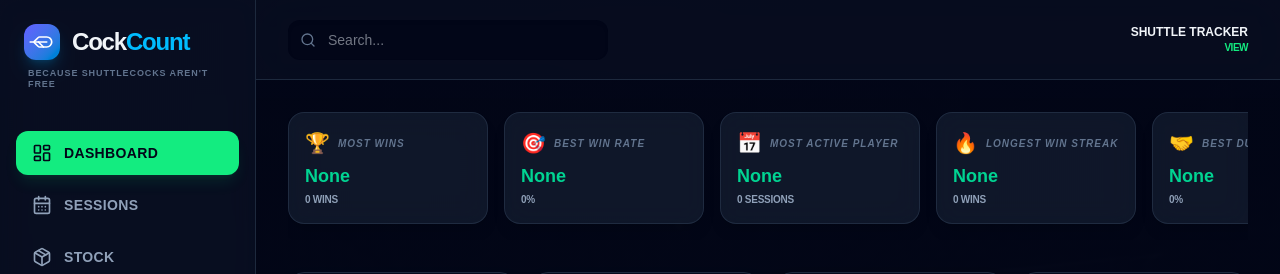
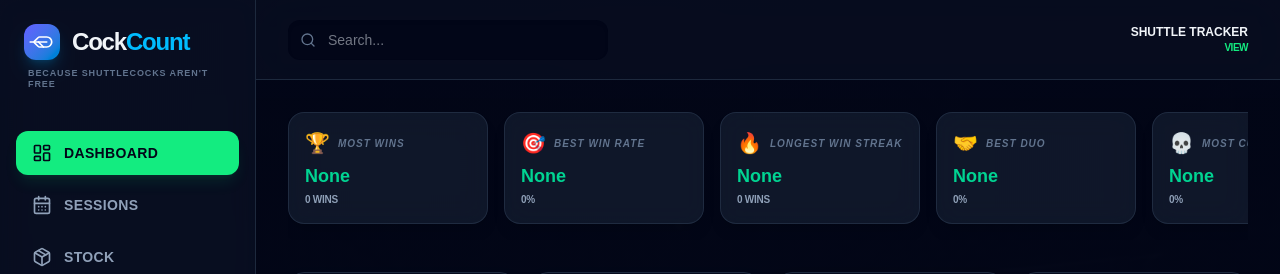
Before and after one commit to jinvoonn/Shuttlecock-Tracker, a Next.js app: page /view in a window 1280 px wide. Shown: the top 274 px of the page. Built offline with nearby package versions, Linux system fonts and the light colour scheme; no server answers; the database is empty.

Commit message:
Update page.tsx

```diff
--- a/src/app/[mode]/page.tsx
+++ b/src/app/[mode]/page.tsx
@@ -133,7 +133,6 @@ export default async function DashboardPage({ params }: { params: Promise<{ mode
   const bestWinRateP = Object.entries(pStats)
     .filter(([, s]) => s.total >= 10)
     .sort((a, b) => (b[1].wins / b[1].total) - (a[1].wins / a[1].total))[0];
-  const mostActiveP = Object.entries(pStats).sort((a, b) => b[1].sessions - a[1].sessions)[0];
   const longestStreakP = Object.entries(pStats).sort((a, b) => b[1].maxStreak - a[1].maxStreak)[0];
 
   const duoArray = Object.entries(duoStats).filter(([, s]) => s.total >= 5);
@@ -152,12 +151,6 @@ export default async function DashboardPage({ params }: { params: Promise<{ mode
       icon: "🎯",
       value: bestWinRateP ? playerMap[bestWinRateP[0]] : "None",
       subValue: bestWinRateP ? `${((bestWinRateP[1].wins / bestWinRateP[1].total) * 100).toFixed(1)}%` : "0%"
-    },
-    {
-      title: "Most Active Player",
-      icon: "📅",
-      value: mostActiveP ? playerMap[mostActiveP[0]] : "None",
-      subValue: mostActiveP ? `${mostActiveP[1].sessions} Sessions` : "0 Sessions"
     },
     {
       title: "Longest Win Streak",
```
